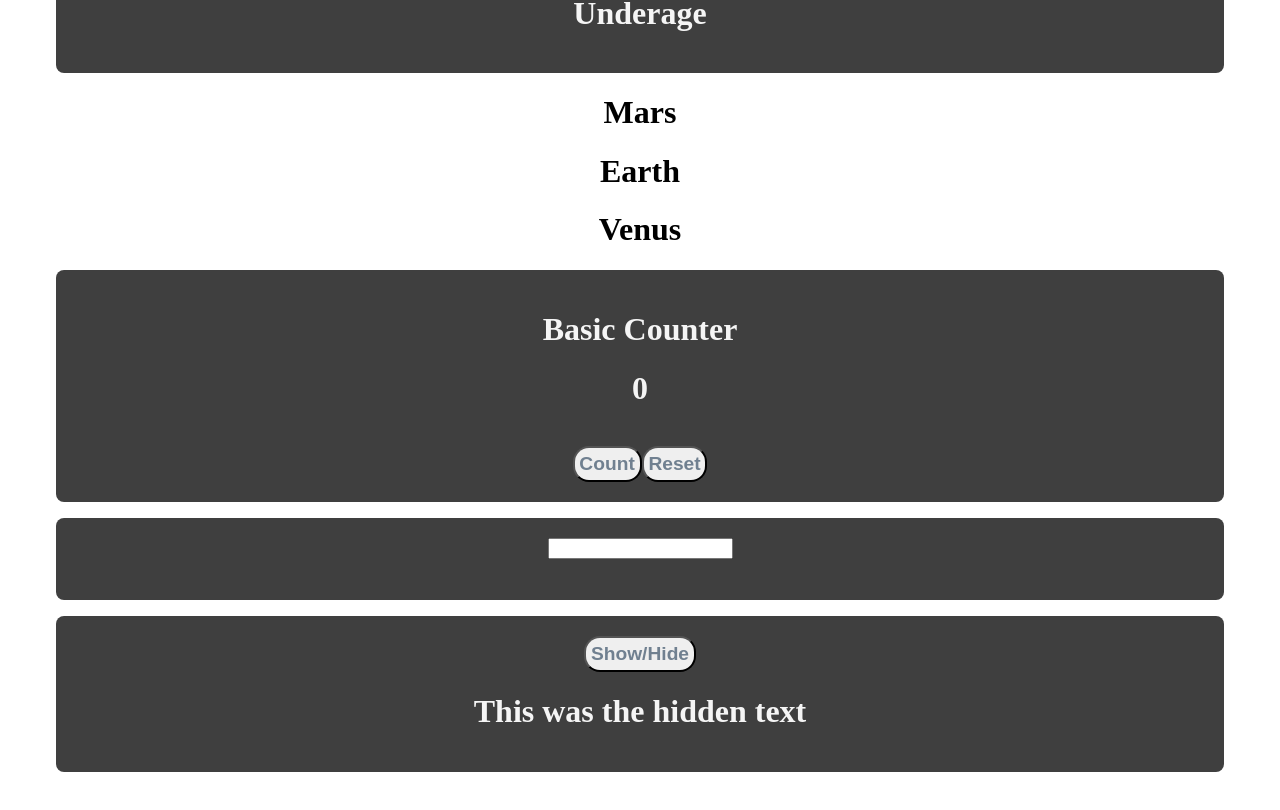
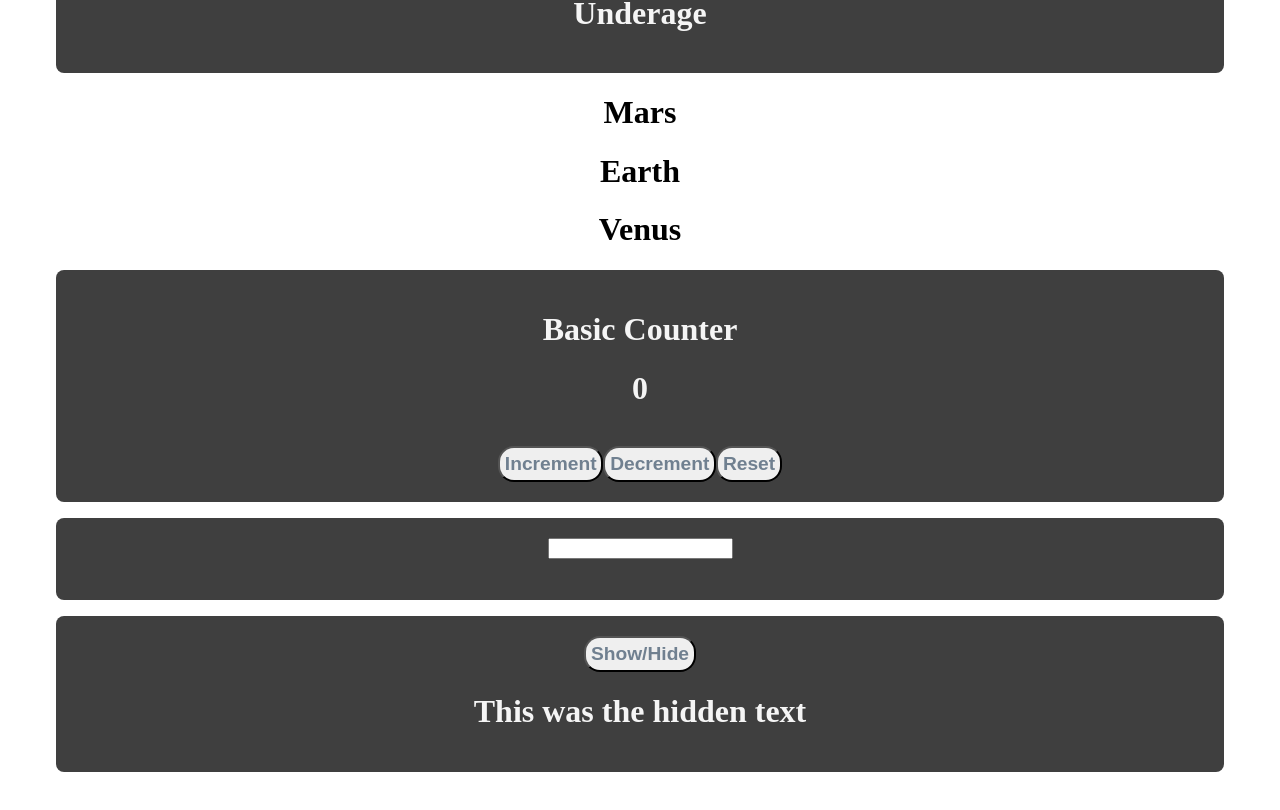
Before and after one commit to Minahil-Muhammad-Moiz/react-practice, a React (Vite) app: page / in a window 1280 px wide. Shown: the part 531-1341 px from the top of the page. Built offline with nearby package versions, Linux system fonts and the light colour scheme.

Commit message:
modify useState exercise

```diff
--- a/src/App.jsx
+++ b/src/App.jsx
@@ -8,13 +8,6 @@ function App() {
   const [name, setName] = useState('')
   const [showText, setShowText] = useState(true)
 
-  const increaseCount = ()=>{
-    setCount(count+1)
-  }
-
-  const newName = (event)=>{
-    setName(event.target.value)
-  }
   return (
     <>
     <div>
@@ -28,11 +21,12 @@ function App() {
       <h1>Basic Counter</h1>
       <h1>{count}</h1>
       <br/>
-      <button onClick={increaseCount}>Count</button>
+      <button onClick={()=>setCount(count+1)}>Increment</button>
+      <button onClick={()=>setCount(count-1)}>Decrement</button>
       <button onClick={()=> setCount(0)}>Reset</button>
     </div>
     <div className='uCard'>
-      <input type='text' onChange={newName}/>
+      <input type='text' onChange={(eve)=>setName(eve.target.value)}/>
       <h1>{name}</h1>
     </div>
     <div className='uCard'>
```
